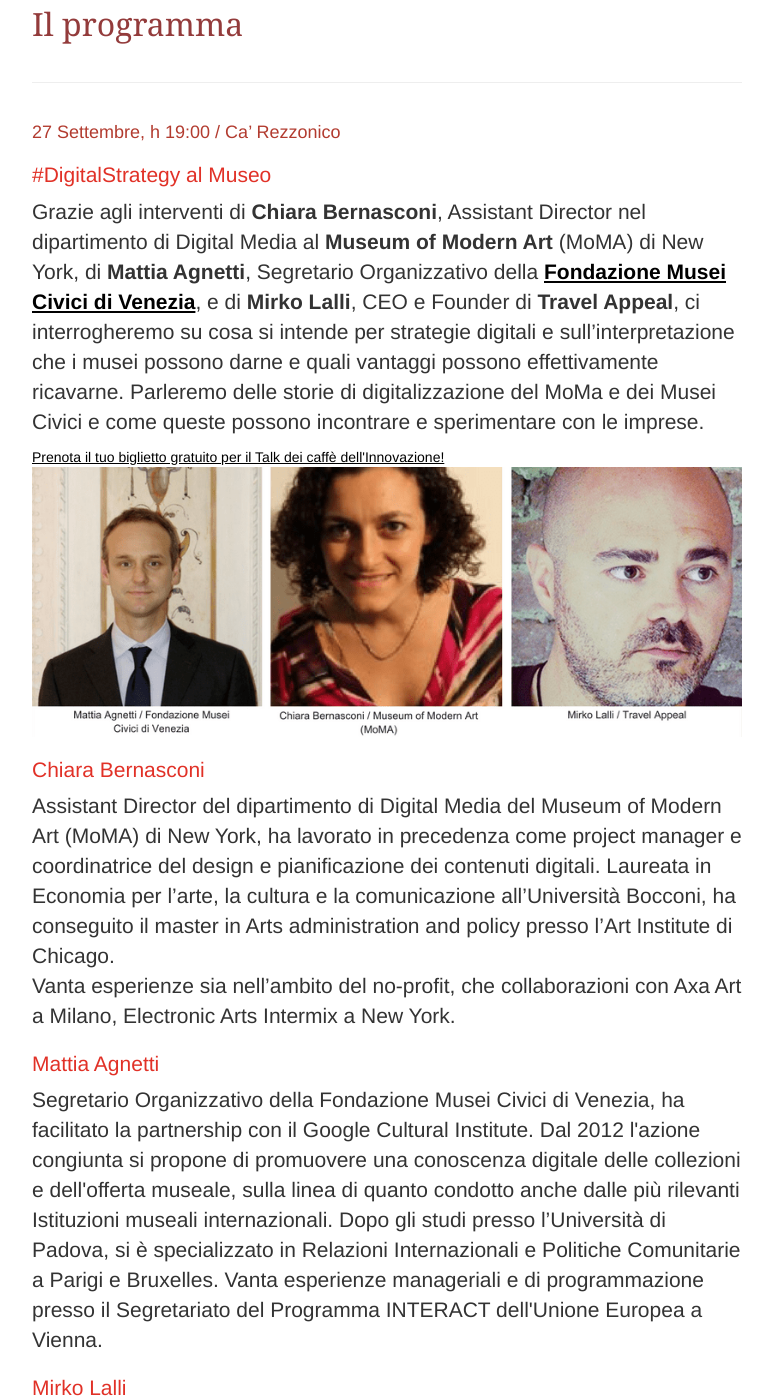
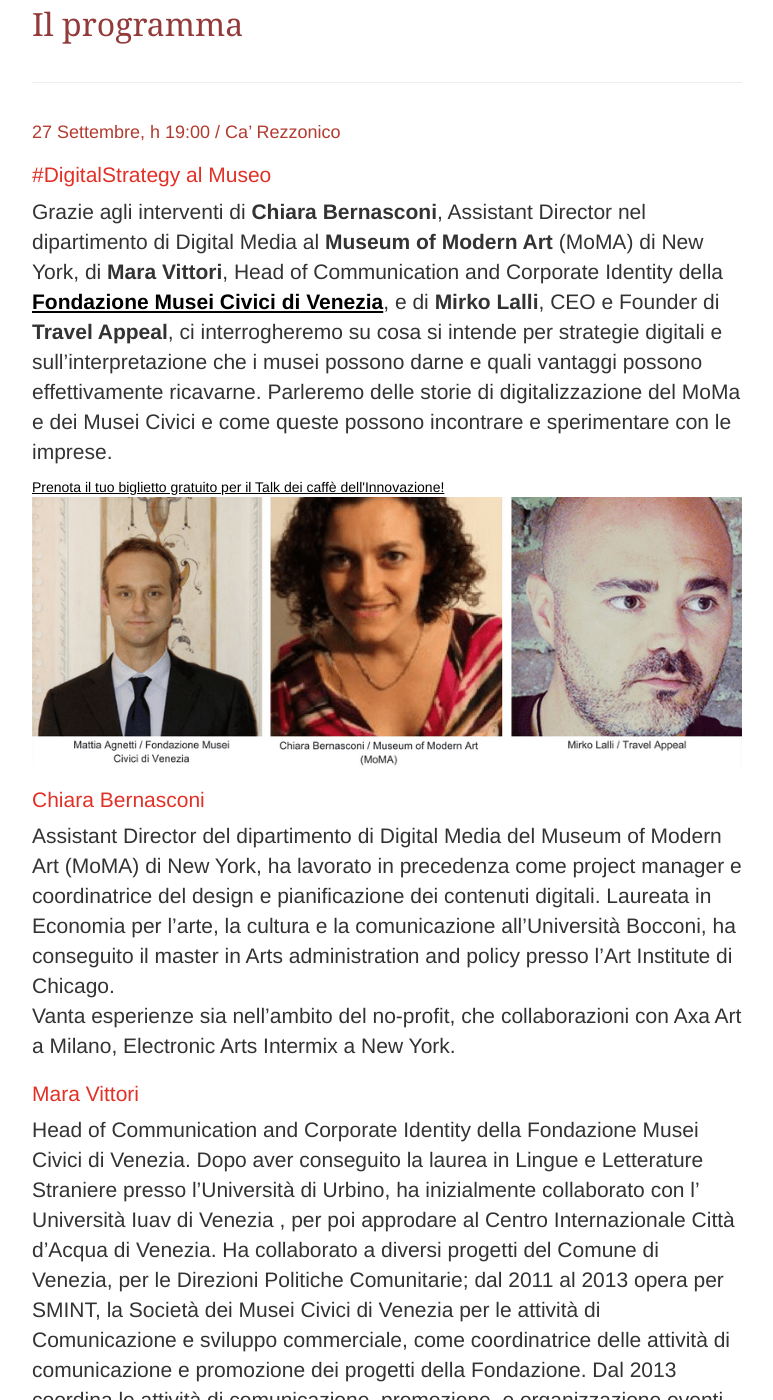
Before and after one commit to simonini/dvri-j-theme, a Jekyll site: the page built from progetti/caffe-2017.html, in a window 1280 px wide and 1400 px high, scrolled down 2036 px. Shown: the whole window, without its empty margins (253-1026 px from the left). Built offline with Jekyll 4.4.1, drawn with Linux system fonts in a browser that asks for light colours; the table of contents is made by our own code; some of the changed text lies outside the part shown.

Commit message:
Update caffe-2017.html

```diff
--- a/progetti/caffe-2017.html
+++ b/progetti/caffe-2017.html
@@ -31,7 +31,7 @@
 <section style="margin-bottom: 40px">
   <h4>27 Settembre, h 19:00 / Ca’ Rezzonico</h4>
   <h5>#DigitalStrategy al Museo</h5>
-  <p>Grazie agli interventi di <strong>Chiara Bernasconi</strong>, Assistant Director nel dipartimento di Digital Media al <strong>Museum of Modern Art</strong> (MoMA) di New York, di <strong>Mattia Agnetti</strong>, Segretario Organizzativo della <strong><a href="http://www.visitmuve.it/" target="_blank">Fondazione Musei Civici di Venezia</a></strong>, e di <strong>Mirko Lalli</strong>, CEO e Founder di <strong>Travel Appeal</strong>, ci interrogheremo su cosa si intende per strategie digitali e sull’interpretazione che i musei possono darne e quali vantaggi possono effettivamente ricavarne. Parleremo delle storie di digitalizzazione del MoMa e dei Musei Civici e come queste possono incontrare e sperimentare con le imprese.</p>
+  <p>Grazie agli interventi di <strong>Chiara Bernasconi</strong>, Assistant Director nel dipartimento di Digital Media al <strong>Museum of Modern Art</strong> (MoMA) di New York, di <strong>Mara Vittori</strong>, Head of Communication and Corporate Identity della <strong><a href="http://www.visitmuve.it/" target="_blank">Fondazione Musei Civici di Venezia</a></strong>, e di <strong>Mirko Lalli</strong>, CEO e Founder di <strong>Travel Appeal</strong>, ci interrogheremo su cosa si intende per strategie digitali e sull’interpretazione che i musei possono darne e quali vantaggi possono effettivamente ricavarne. Parleremo delle storie di digitalizzazione del MoMa e dei Musei Civici e come queste possono incontrare e sperimentare con le imprese.</p>
 
   <a href="https://www.eventbrite.it/e/biglietti-caffe-dellinnovazione-terza-edizione-1a-serata-37451595731?aff=es2">Prenota il tuo biglietto gratuito per il Talk dei caffè dell'Innovazione!</a>
 
@@ -44,8 +44,10 @@
   Vanta esperienze sia nell’ambito del no-profit, che collaborazioni con Axa Art a Milano, Electronic Arts Intermix a New York.
   </p>
 
-  <h5>Mattia Agnetti</h5>
-  <p>Segretario Organizzativo della Fondazione Musei Civici di Venezia, ha facilitato la partnership con il Google Cultural Institute. Dal 2012 l'azione congiunta si propone di promuovere una conoscenza digitale delle collezioni e dell'offerta museale, sulla linea di quanto condotto anche dalle più rilevanti Istituzioni museali internazionali. Dopo gli studi presso l’Università di Padova, si è specializzato in Relazioni Internazionali e Politiche Comunitarie a Parigi e Bruxelles. Vanta esperienze manageriali e di programmazione presso il Segretariato del Programma INTERACT dell'Unione Europea a Vienna.</p>
+  <h5>Mara Vittori</h5>
+  <p>Head of Communication and Corporate Identity della Fondazione Musei Civici di Venezia. Dopo aver conseguito la laurea in Lingue e Letterature Straniere presso l’Università di Urbino, ha inizialmente collaborato con l’ Università Iuav di Venezia , per poi approdare al Centro Internazionale Città d’Acqua di Venezia.
+Ha collaborato a diversi progetti del Comune di Venezia, per le Direzioni Politiche Comunitarie; dal 2011 al 2013 opera per SMINT, la Società dei Musei Civici di Venezia per le attività di Comunicazione e sviluppo commerciale, come coordinatrice delle attività di comunicazione e promozione dei progetti della Fondazione.
+Dal 2013 coordina le attività di comunicazione, promozione, e organizzazione eventi della Fondazione Musei Civici di Venezia..</p>
 
   <h5>Mirko Lalli</h5>
   <p>CEO  e Founder di Travel Appeal, startup fondata nel 2014 con l’obiettivo di analizzare e valutare la reputazione digitale di strutture dedite all’accoglienza turistica.
```
